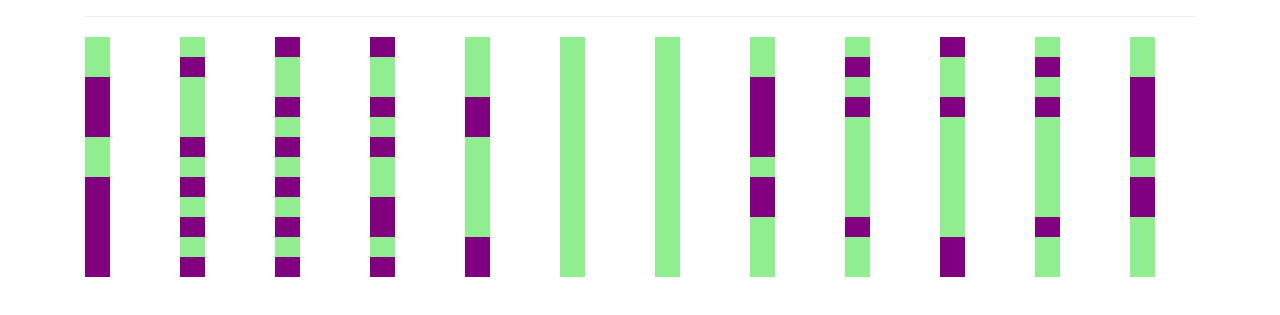
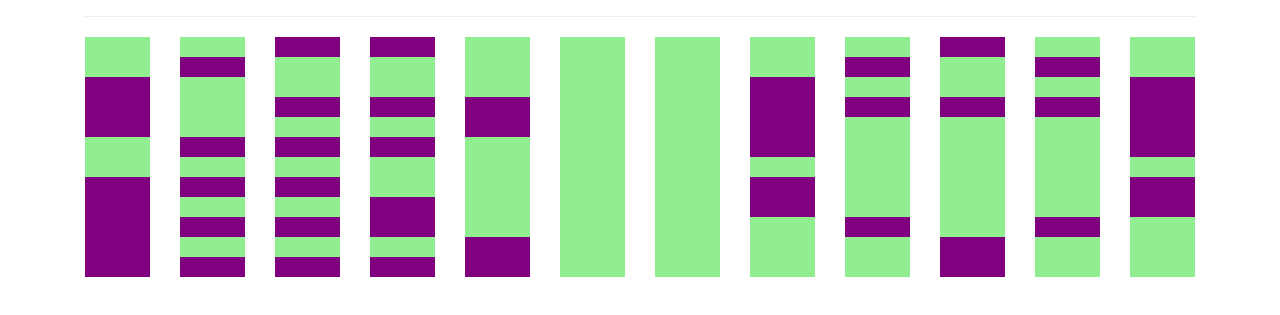
Before and after one commit to gabyguedezh/bootstrap-lesson, a plain HTML site: page grid-challenge/index.html in a window 1280 px wide. Shown: the part 83-398 px from the top of the page. Drawn offline with nearby package versions, Linux system fonts and the light colour scheme.

Commit message:
updated the challenge

```diff
--- a/grid-challenge/index.html
+++ b/grid-challenge/index.html
@@ -14,14 +14,14 @@
        .gaby {
            background-color: purple;
            height: 20px;
-           width: 25px;
+           width: auto;
            padding: 0;
            margin: 0;
        }
        .blank {
             background-color: lightgreen;
             height: 20px;
-            width: 25px;
+            width: auto;
             padding: 0;
             margin: 0;
        }
```
